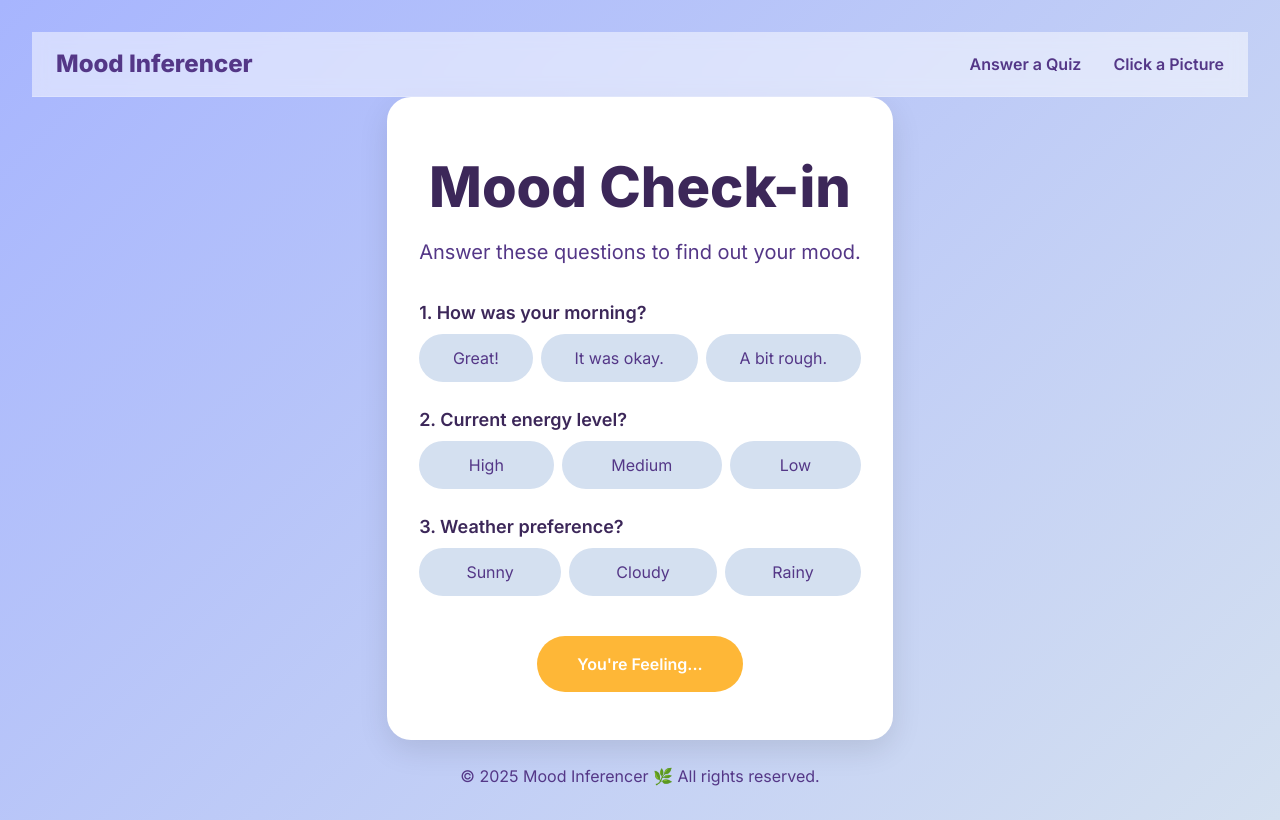
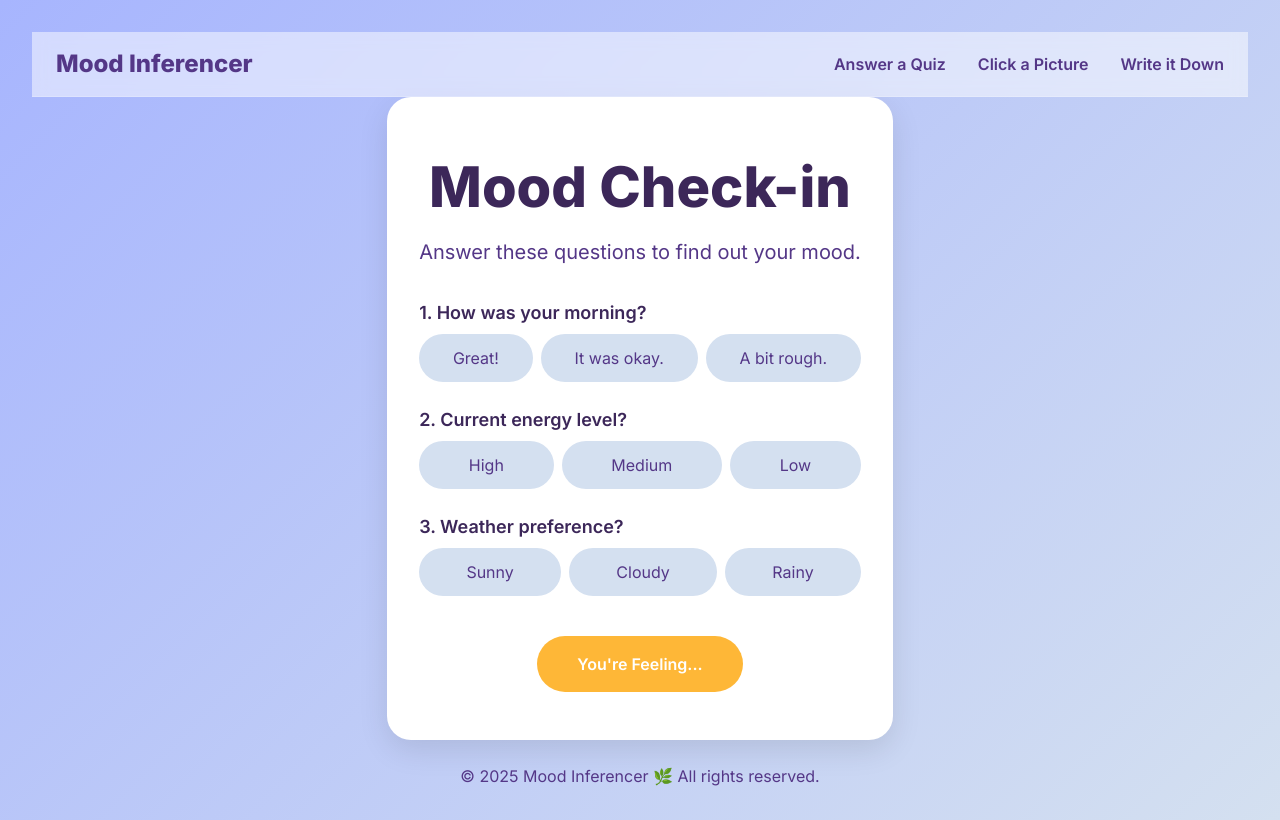
Before and after one commit to SimarAtwal05/Mood-Inferencer, a plain HTML site: page Quiz.html in a window 1280 px wide. Drawn offline with nearby package versions, Linux system fonts and the light colour scheme.

Commit message:
Update Quiz.html

```diff
--- a/Quiz.html
+++ b/Quiz.html
@@ -24,7 +24,8 @@
             <div class="navbar-links">
                 <a href="quiz.html" class="nav-link">Answer a Quiz</a>
                 <a href="camera.html" class="nav-link">Click a Picture</a>
-            </div>
+                <a href="text.html" class="nav-link">Write it Down</a>
+             </div>
         </div>
     </nav>
 
```
